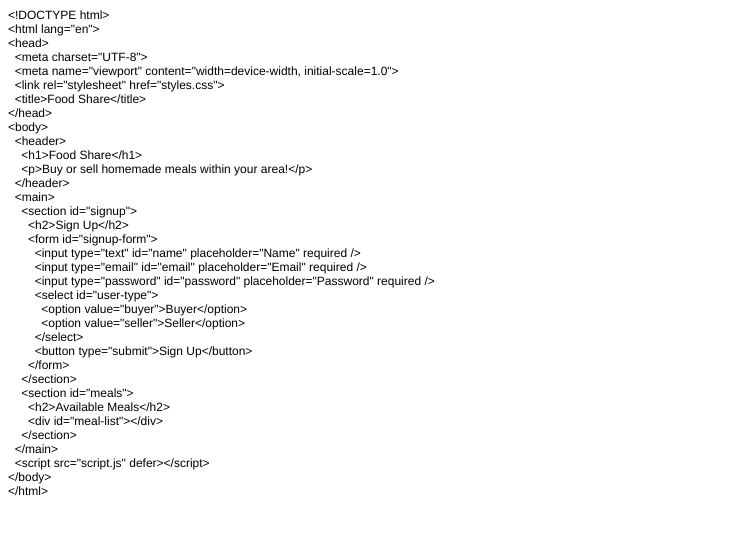
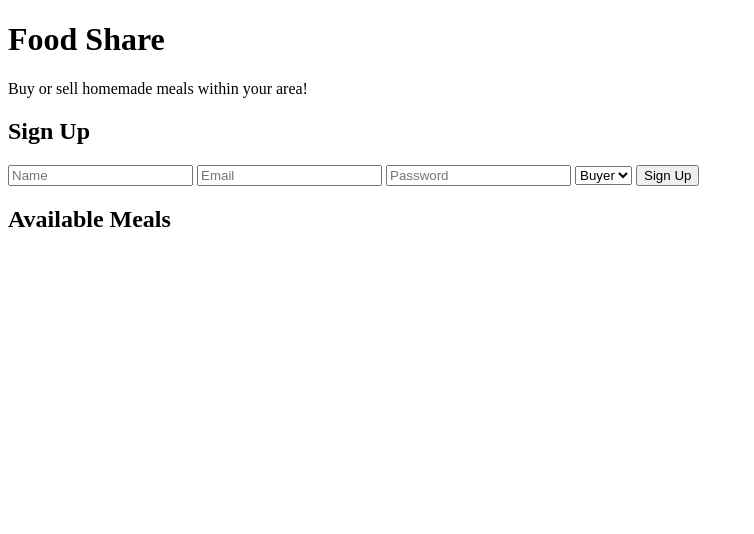
Before and after one commit to PRT2004/FoodShare, a plain HTML site: page index.html in a window 1280 px wide. Shown: the whole page, without its empty margins (0-754 px from the left). Drawn offline with Linux system fonts and the light colour scheme.

Commit message:
index.html

```diff
--- a/index.html
+++ b/index.html
@@ -1,50 +1,35 @@
-<!DOCTYPE html PUBLIC "-//W3C//DTD HTML 4.01//EN" "http://www.w3.org/TR/html4/strict.dtd">
-<html>
+<!DOCTYPE html>
+<html lang="en">
 <head>
-  <meta http-equiv="Content-Type" content="text/html; charset=utf-8">
-  <meta http-equiv="Content-Style-Type" content="text/css">
-  <title></title>
-  <meta name="Generator" content="Cocoa HTML Writer">
-  <meta name="CocoaVersion" content="2566">
-  <style type="text/css">
-    p.p1 {margin: 0.0px 0.0px 0.0px 0.0px; font: 12.0px Helvetica}
-  </style>
+  <meta charset="UTF-8">
+  <meta name="viewport" content="width=device-width, initial-scale=1.0">
+  <link rel="stylesheet" href="styles.css">
+  <title>Food Share</title>
 </head>
 <body>
-<p class="p1">&lt;!DOCTYPE html&gt;</p>
-<p class="p1">&lt;html lang="en"&gt;</p>
-<p class="p1">&lt;head&gt;</p>
-<p class="p1"><span class="Apple-converted-space">  </span>&lt;meta charset="UTF-8"&gt;</p>
-<p class="p1"><span class="Apple-converted-space">  </span>&lt;meta name="viewport" content="width=device-width, initial-scale=1.0"&gt;</p>
-<p class="p1"><span class="Apple-converted-space">  </span>&lt;link rel="stylesheet" href="styles.css"&gt;</p>
-<p class="p1"><span class="Apple-converted-space">  </span>&lt;title&gt;Food Share&lt;/title&gt;</p>
-<p class="p1">&lt;/head&gt;</p>
-<p class="p1">&lt;body&gt;</p>
-<p class="p1"><span class="Apple-converted-space">  </span>&lt;header&gt;</p>
-<p class="p1"><span class="Apple-converted-space">    </span>&lt;h1&gt;Food Share&lt;/h1&gt;</p>
-<p class="p1"><span class="Apple-converted-space">    </span>&lt;p&gt;Buy or sell homemade meals within your area!&lt;/p&gt;</p>
-<p class="p1"><span class="Apple-converted-space">  </span>&lt;/header&gt;</p>
-<p class="p1"><span class="Apple-converted-space">  </span>&lt;main&gt;</p>
-<p class="p1"><span class="Apple-converted-space">    </span>&lt;section id="signup"&gt;</p>
-<p class="p1"><span class="Apple-converted-space">      </span>&lt;h2&gt;Sign Up&lt;/h2&gt;</p>
-<p class="p1"><span class="Apple-converted-space">      </span>&lt;form id="signup-form"&gt;</p>
-<p class="p1"><span class="Apple-converted-space">        </span>&lt;input type="text" id="name" placeholder="Name" required /&gt;</p>
-<p class="p1"><span class="Apple-converted-space">        </span>&lt;input type="email" id="email" placeholder="Email" required /&gt;</p>
-<p class="p1"><span class="Apple-converted-space">        </span>&lt;input type="password" id="password" placeholder="Password" required /&gt;</p>
-<p class="p1"><span class="Apple-converted-space">        </span>&lt;select id="user-type"&gt;</p>
-<p class="p1"><span class="Apple-converted-space">          </span>&lt;option value="buyer"&gt;Buyer&lt;/option&gt;</p>
-<p class="p1"><span class="Apple-converted-space">          </span>&lt;option value="seller"&gt;Seller&lt;/option&gt;</p>
-<p class="p1"><span class="Apple-converted-space">        </span>&lt;/select&gt;</p>
-<p class="p1"><span class="Apple-converted-space">        </span>&lt;button type="submit"&gt;Sign Up&lt;/button&gt;</p>
-<p class="p1"><span class="Apple-converted-space">      </span>&lt;/form&gt;</p>
-<p class="p1"><span class="Apple-converted-space">    </span>&lt;/section&gt;</p>
-<p class="p1"><span class="Apple-converted-space">    </span>&lt;section id="meals"&gt;</p>
-<p class="p1"><span class="Apple-converted-space">      </span>&lt;h2&gt;Available Meals&lt;/h2&gt;</p>
-<p class="p1"><span class="Apple-converted-space">      </span>&lt;div id="meal-list"&gt;&lt;/div&gt;</p>
-<p class="p1"><span class="Apple-converted-space">    </span>&lt;/section&gt;</p>
-<p class="p1"><span class="Apple-converted-space">  </span>&lt;/main&gt;</p>
-<p class="p1"><span class="Apple-converted-space">  </span>&lt;script src="script.js" defer&gt;&lt;/script&gt;</p>
-<p class="p1">&lt;/body&gt;</p>
-<p class="p1">&lt;/html&gt;</p>
+  <header>
+    <h1>Food Share</h1>
+    <p>Buy or sell homemade meals within your area!</p>
+  </header>
+  <main>
+    <section id="signup">
+      <h2>Sign Up</h2>
+      <form id="signup-form">
+        <input type="text" id="name" placeholder="Name" required>
+        <input type="email" id="email" placeholder="Email" required>
+        <input type="password" id="password" placeholder="Password" required>
+        <select id="user-type">
+          <option value="buyer">Buyer</option>
+          <option value="seller">Seller</option>
+        </select>
+        <button type="submit">Sign Up</button>
+      </form>
+    </section>
+    <section id="meals">
+      <h2>Available Meals</h2>
+      <div id="meal-list"></div>
+    </section>
+  </main>
+  <script src="script.js" defer></script>
 </body>
 </html>
```
